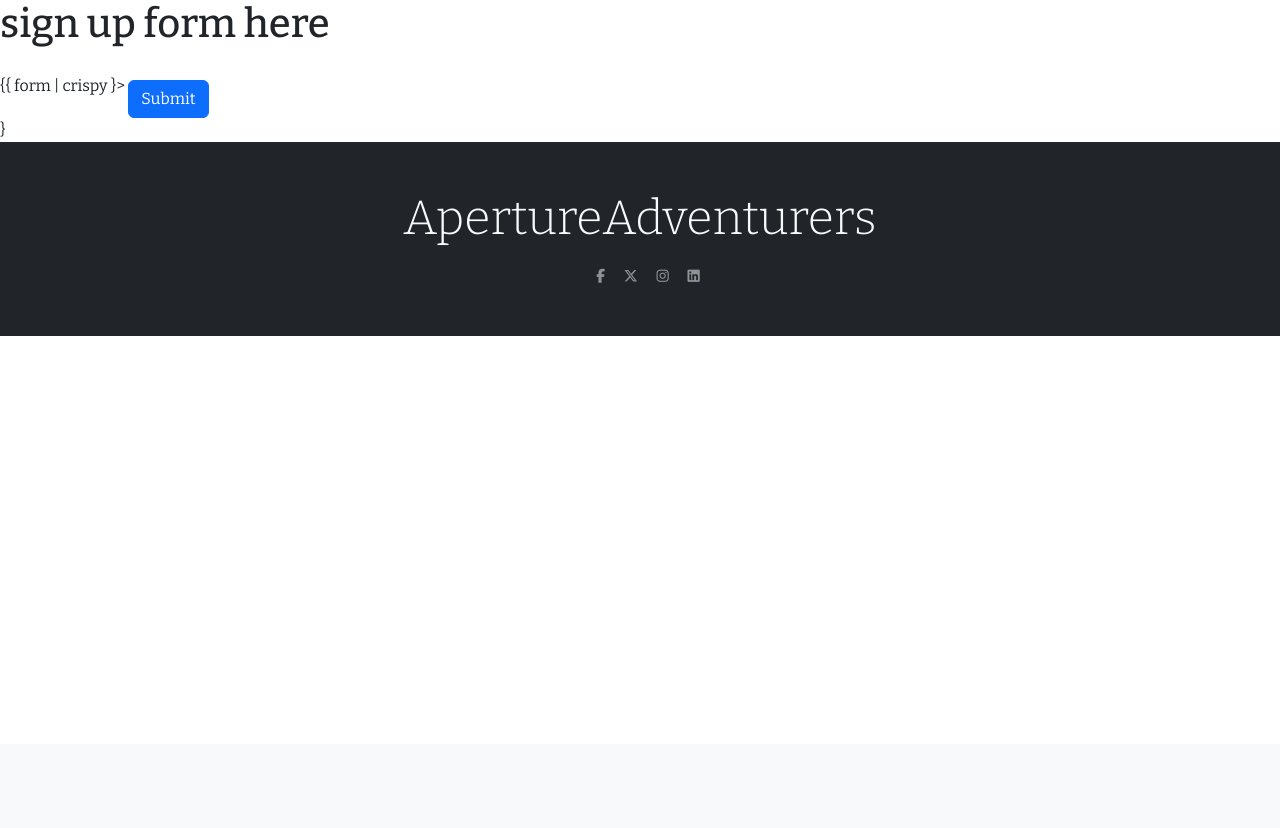
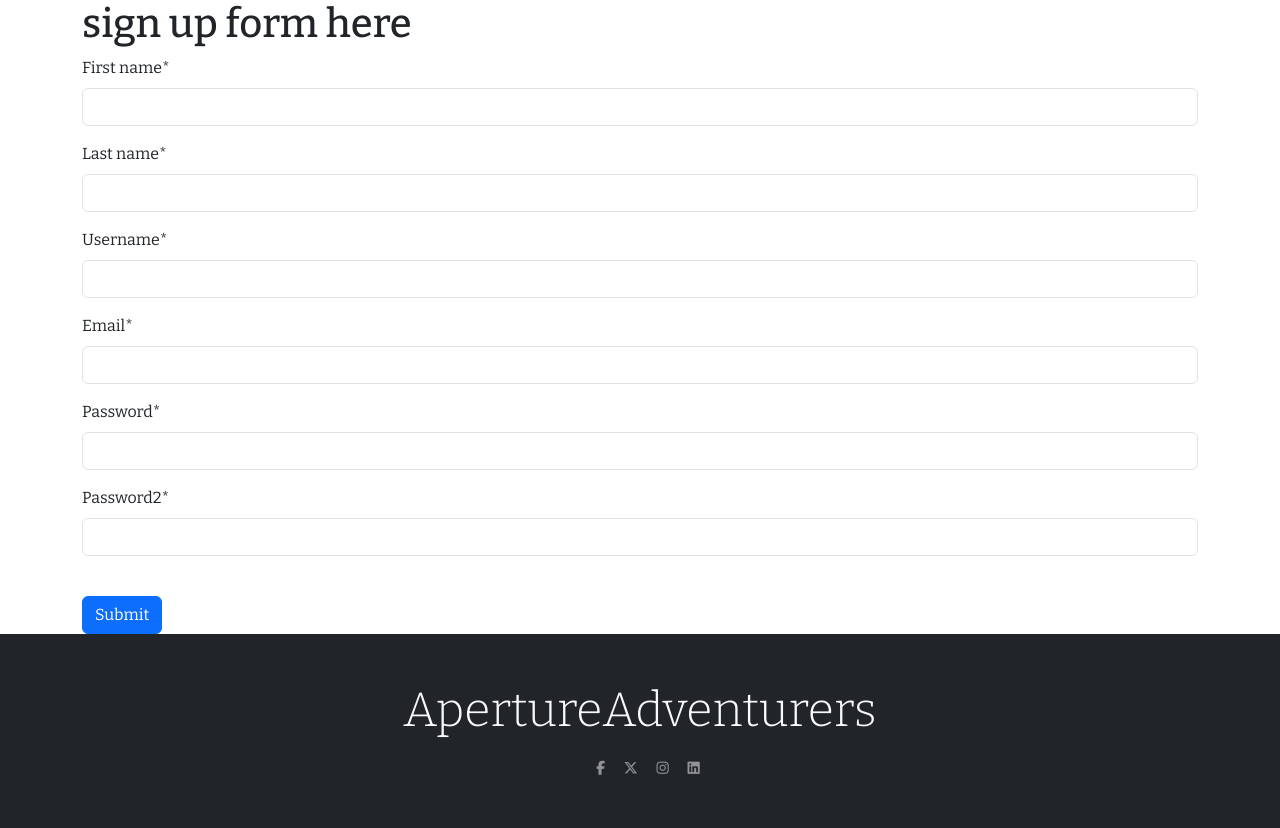
Before and after one commit to shar-nm/lens-whisperer, a Django app: page /signup/ in a window 1280 px wide. Shown: the part 56-884 px from the top of the page. Before the commit the page ends 392 px from the top, so only its background shows below. Run offline with Django 4.2, Linux system fonts and the light colour scheme; some libraries are stand-ins or nearby versions; some web fonts are replaced.

Commit message:
fixed bug in crispy forms that was stopping deployment

```diff
--- a/mainhub/forms.py
+++ b/mainhub/forms.py
@@ -1,11 +1,12 @@
+
+from django import forms
 from .models import UserRegister
-from django import forms
 
 
 class SignupForm(forms.Form):
     class Meta:
         model = UserRegister
-        fields = ('username', 'email', 'password1', 'password2')
+        fields = ('first_name','last_name','username', 'email', 'password1', 'password2')
 
     first_name = forms.CharField()
     last_name = forms.CharField()
--- a/mainhub/templates/mainhub/signup.html
+++ b/mainhub/templates/mainhub/signup.html
@@ -1,25 +1,21 @@
 {% extends 'base.html' %}
 {% load static %}
-
 {% load crispy_forms_tags %}
 
 {% block content %}
 
+<div class="container">
 
 <h1>sign up form here</h1>
+<form action="" method="post">
 
-<form method="POST"
-{% csrf_token %}
-
-{{ form | crispy }>
+{{ form | crispy }}
 
 
 <button type="submit" class="btn btn-primary mt-4">Submit</button>
 
+</form>
 
-
-
-
-</form>}
+</div>
 
 {% endblock %}
--- a/mainhub/views.py
+++ b/mainhub/views.py
@@ -10,17 +10,8 @@ def mainhub(request):
     return render(request, 'mainhub/main.html')
 
 
+
+
 def signup(request):
-    if request.method == 'POST':
-        form = SignupForm(request.POST)
-
-        if form.is_valid():
-            form.save()
-
-            return redirect('/login/')
-    else:
-        form = SignupForm()
-
-    return render(request, 'mainhub/signup.html', {
-        'form': form
-    })
+    context = {'form': SignupForm}
+    return render(request, 'mainhub/signup.html', context)
```
